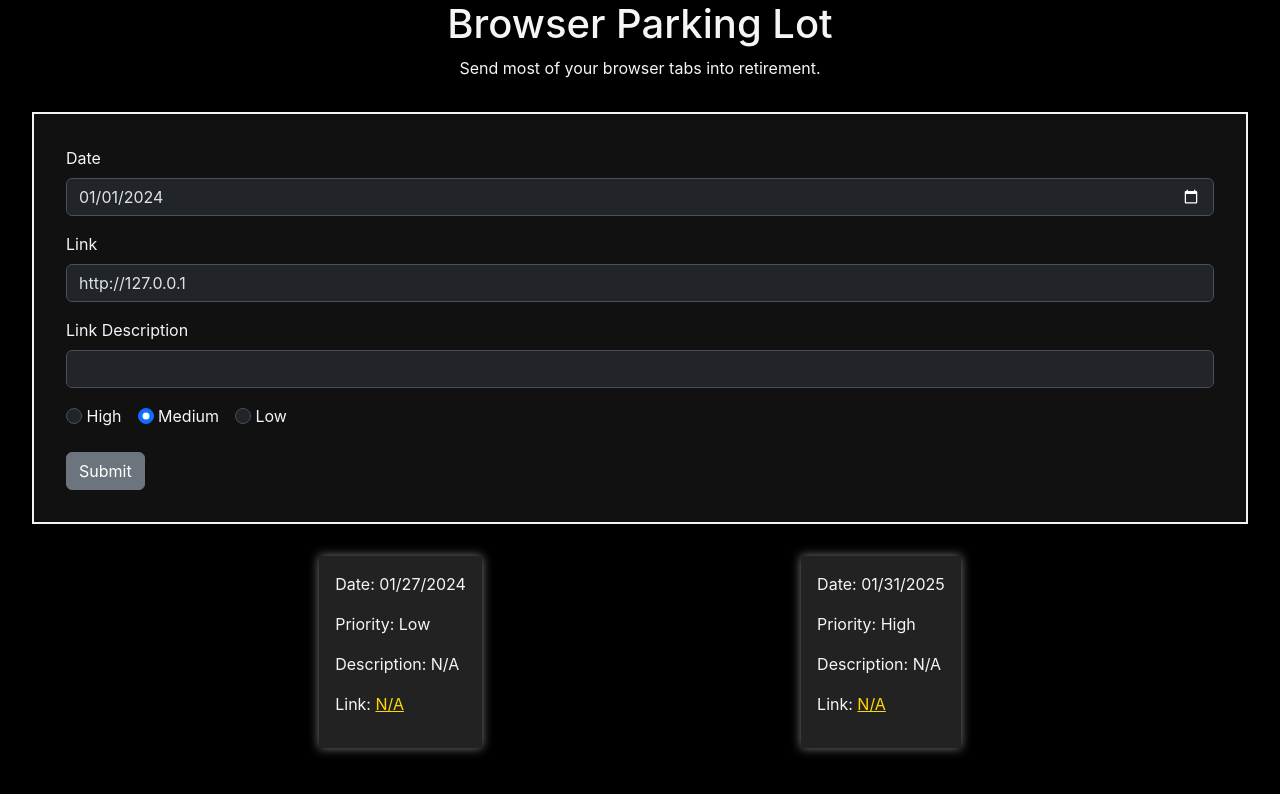
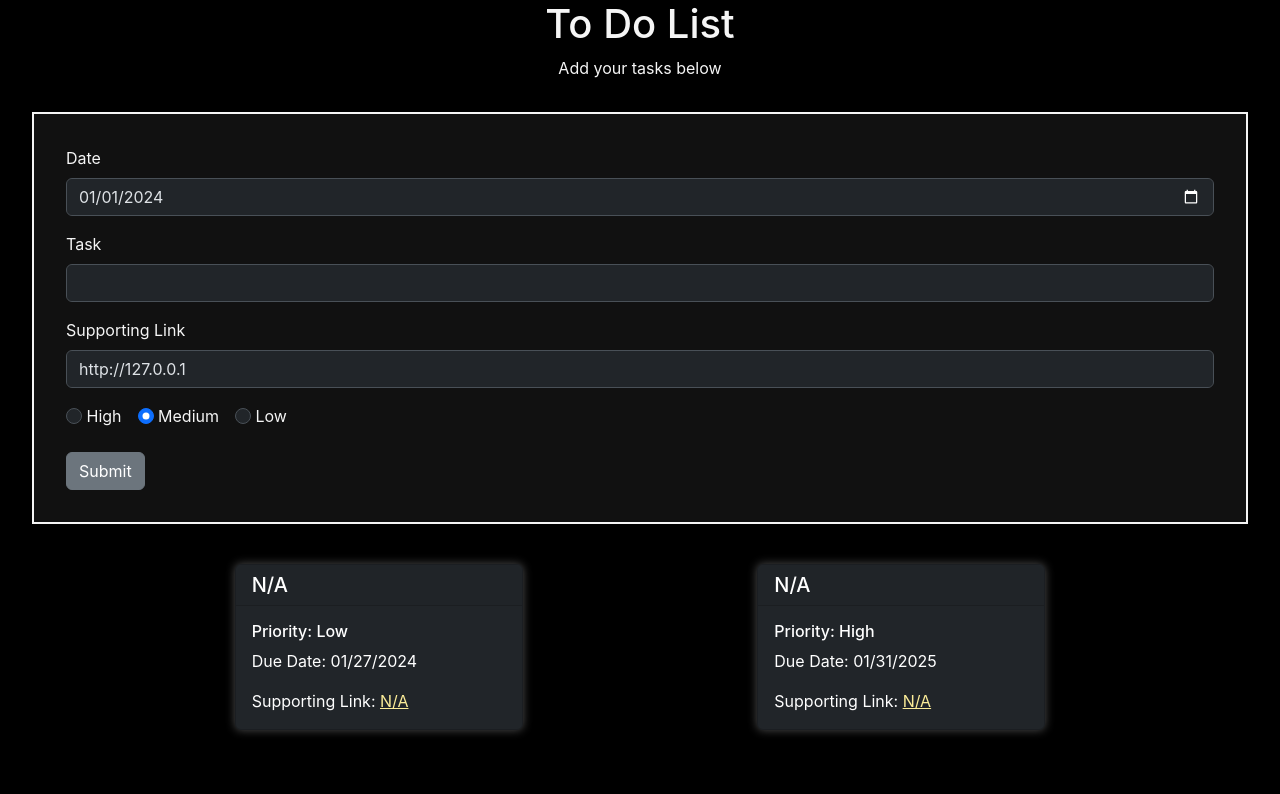
Before and after one commit to cheyennefahr123/to-do-list, a React (Create React App) app: page / in a window 1280 px wide. Shown: the top 794 px of the page. Built offline with nearby package versions, Linux system fonts and the light colour scheme.

Commit message:
adding formmating to to do items and laid out for to list type of structure

```diff
--- a/src/App.jsx
+++ b/src/App.jsx
@@ -41,8 +41,8 @@ function App() {
     return (
         <div className="App">
             <header className="App-header">
-                <h1>Browser Parking Lot</h1>
-                <p>Send most of your browser tabs into retirement.</p>
+                <h1>To Do List</h1>
+                <p>Add your tasks below</p>
             </header>
             <main>
                 <ToDoListForm addItem={addItem} />
--- a/src/Components/ToDoList/ToDoItem.jsx
+++ b/src/Components/ToDoList/ToDoItem.jsx
@@ -1,18 +1,30 @@
-import React from 'react'
+import React from 'react';
+import { Card, CardHeader, CardBody, CardTitle, CardText } from 'reactstrap';
 
 export default function ToDoItem( {id, link, description, date, priority} ) {
 
     return (
-        <section className="to-do-item-container">
-            <p className="to-do-item-field">Date: { date }</p>
-            <p className="to-do-item-field">Priority: { priority }</p>
-            <p className="to-do-item-field">Description: { description }</p>
-            <p className="to-do-item-field">
-              Link:&nbsp;
-              <a href={link} target="_blank" rel="noreferrer" className="to-do-item-anchor">
-                { link }
-              </a>
-            </p>
-        </section>
-      );
-    }
+        <Card
+        className="my-2 to-do-item-container"
+        color="dark"
+        inverse>
+        <CardHeader tag="h5">
+          { description }
+        </CardHeader>
+        <CardBody>
+          <CardTitle tag="h6">
+            Priority: { priority }
+          </CardTitle>
+          <CardText>
+            Due Date: { date }
+          </CardText>
+          <CardText>
+            Supporting Link:&nbsp;
+            <a href={link} target="_blank" className="to-do-item-anchor">
+            { link }
+            </a>
+          </CardText>
+        </CardBody>
+      </Card>
+    );
+}
--- a/src/Components/ToDoList/ToDoList.css
+++ b/src/Components/ToDoList/ToDoList.css
@@ -6,19 +6,16 @@
 
 
 .to-do-item-container {
-    max-width: 30%;
-    background-color:#222222;
-    box-shadow: 0px 0px 10px rgba(155, 155, 155, 0.8);
-    padding: 1rem;
+    width: 18rem;
+    box-shadow: 0px 0px 10px rgba(155, 155, 155, 0.5);
     text-align: left;
+
 }
 
 
 .to-do-item-anchor {
-    color: gold;
-}
+    color: rgb(251, 236, 152);}
 
 
 .to-do-item-anchor:visited {
-    color: goldenrod;
-}
+    color: rgb(125, 224, 152);}
--- a/src/Components/ToDoListForm/ToDoListForm.jsx
+++ b/src/Components/ToDoListForm/ToDoListForm.jsx
@@ -56,7 +56,17 @@ export default function ToDoListForm( {addItem} ) {
             required />
       </FormGroup>
       <FormGroup className ="to-do-row">
-        <Label htmlFor="link-url">Link</Label>
+        <Label htmlFor="link-description">Task</Label>
+        <Input
+          id="link-description"
+          type="text"
+          name="description"
+          value={description}
+          onChange={handleDescriptionChange}
+          required />
+      </FormGroup>
+      <FormGroup className ="to-do-row">
+        <Label htmlFor="link-url">Supporting Link</Label>
         <Input
             id="link-url"
             name="url"
@@ -64,16 +74,6 @@ export default function ToDoListForm( {addItem} ) {
             value={link}
             onChange={handleLinkChange}
             required />
-      </FormGroup>
-      <FormGroup className ="to-do-row">
-        <Label htmlFor="link-description">Link Description</Label>
-        <Input
-          id="link-description"
-          type="text"
-          name="description"
-          value={description}
-          onChange={handleDescriptionChange}
-          required />
       </FormGroup>
       <FormGroup className ="to-do-row">
         <Input
```
